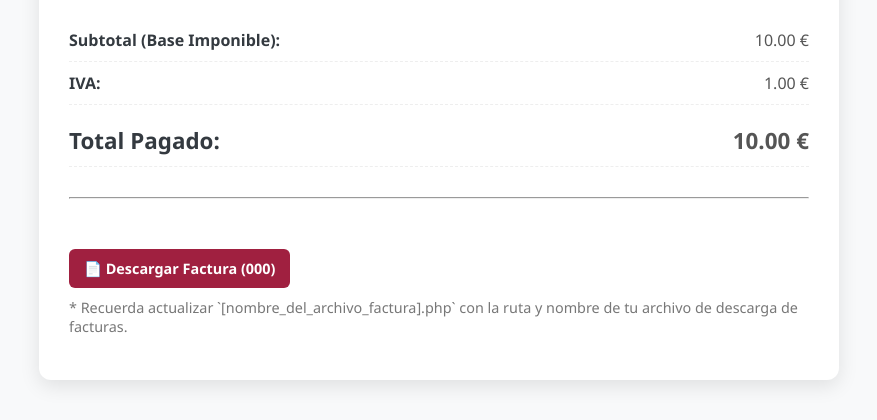
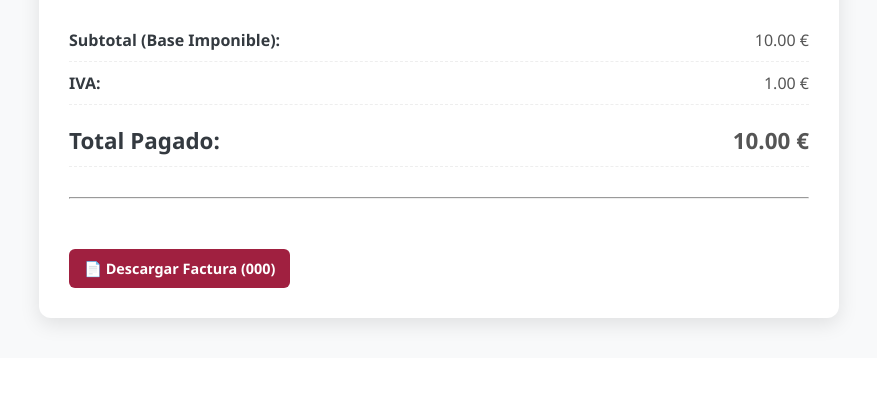
Before and after one commit to neeem111/hoteles, a PHP site: page /hoteles/Cliente/detalle_pedido.php?reserva_id=1 in a window 1280 px wide. Shown: the part 791-1211 px from the top of the page, without its empty margins (201-1078 px from the left). After the commit the page ends 1122 px from the top, so only its background shows below. Run offline with PHP 8.4, Linux system fonts and the light colour scheme; a user stored in the database is signed in; data comes from the database, SQL or seed files in the repository; tables that the repository leaves empty hold one stand-in row (values such as "Sample post").

Commit message:
Fix invoice link and remove update reminderarreg
Updated the invoice download link and removed reminder text.

```diff
--- a/Cliente/detalle_pedido.php
+++ b/Cliente/detalle_pedido.php
@@ -251,12 +251,10 @@ $nombreCadena = "Hoteles Nueva España S.L.";
             <hr style="margin: 30px 0;">
 
             <?php if ($invoice_id): ?>
-                <a href="../[nombre_del_archivo_factura].php?id=<?php echo $invoice_id; ?>" class="btn btn-primary" target="_blank">
+                <a href="../ver_factura.php?id=<?php echo $invoice_id; ?>" class="btn btn-primary" target="_blank">
                     📄 Descargar Factura (<?php echo htmlspecialchars($invoice_number); ?>)
                 </a>
-                <p style="font-size:0.9em; color:#777; margin-top:10px;">
-                    * Recuerda actualizar `[nombre_del_archivo_factura].php` con la ruta y nombre de tu archivo de descarga de facturas.
-                </p>
+
             <?php else: ?>
                 <p style="color: #dc3545; font-weight: bold;">Factura no encontrada para esta reserva.</p>
             <?php endif; ?>
```
